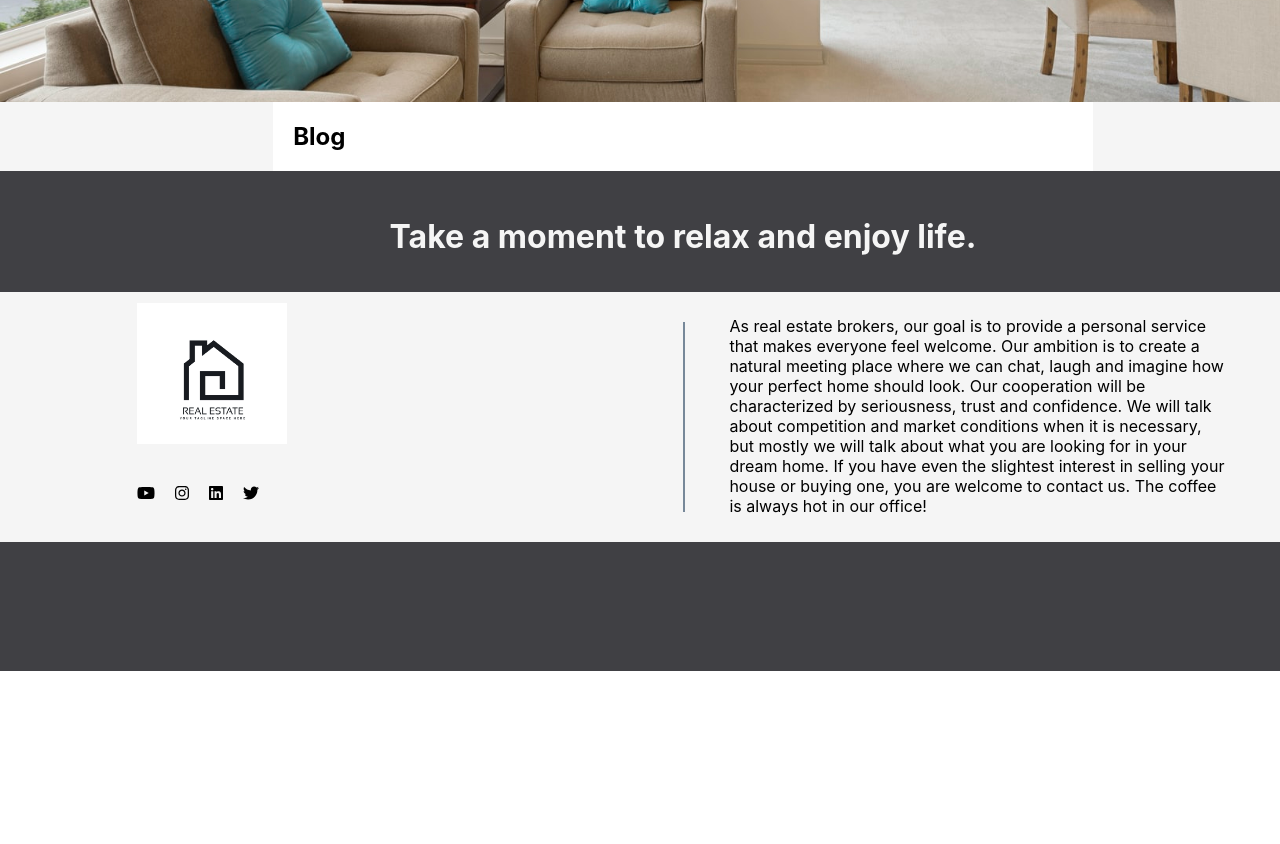
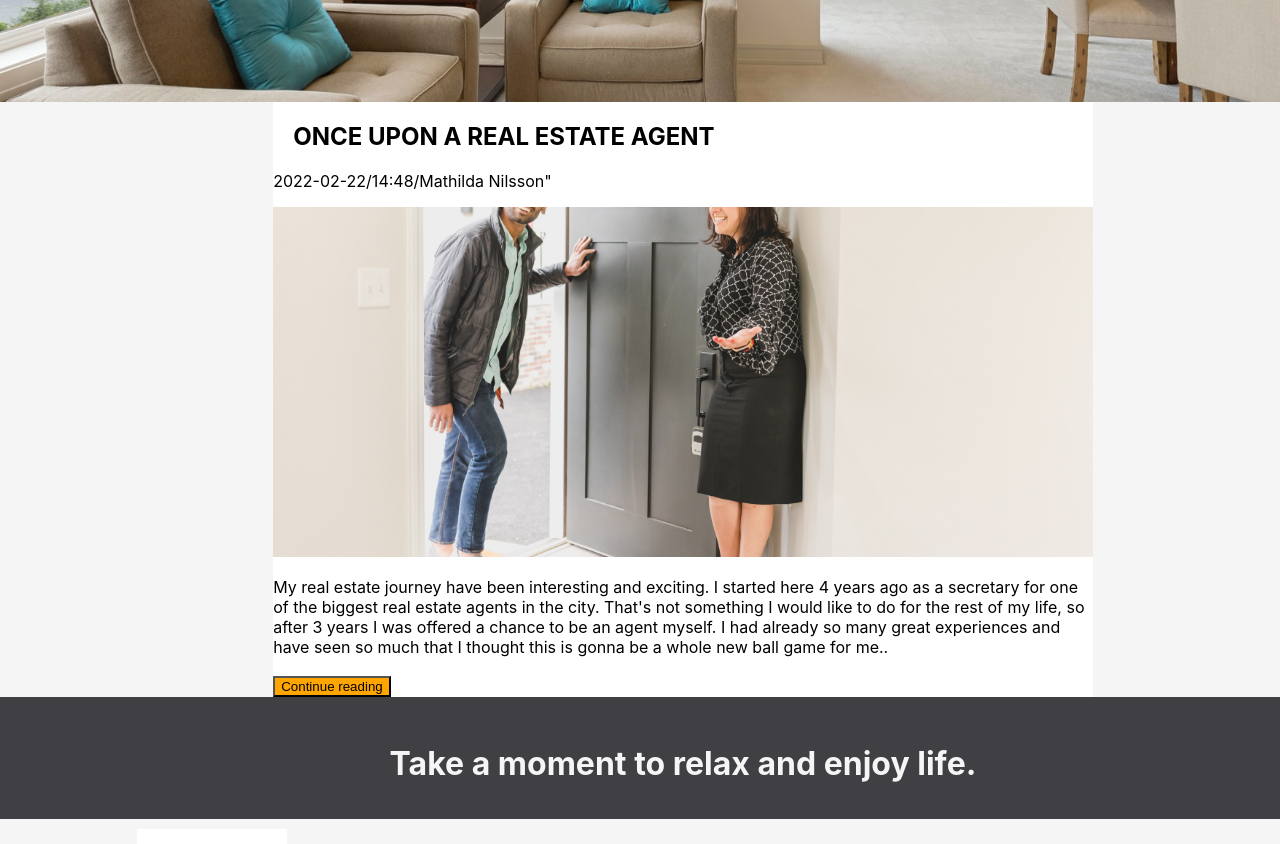
Before and after one commit to Oggilit0/Real-estate, a React (Create React App) app: page /blog in a window 1280 px wide. Shown: the part 280-1124 px from the top of the page. Before the commit the page ends 951 px from the top, so only its background shows below. Built offline with nearby package versions, Linux system fonts and the light colour scheme.

Commit message:
Edit blogpage with first blog summary

```diff
--- a/src/App.js
+++ b/src/App.js
@@ -10,6 +10,7 @@ import Buy from "./components/Buy";
 import Contact from "./components/Contact";
 import Services from "./components/Services";
 import TopImage from "./components/TopImage";
+import BlogPost from "./components/BlogPost";
 
 function App() {
   return (
@@ -22,6 +23,7 @@ function App() {
             <Route path="/" element={<LandingPage />} />
             <Route path="/about" element={<About />} />
             <Route path="/blog" element={<Blog />} />
+            <Route path="/blogpost" element={<BlogPost />} />
             <Route path="/buy" element={<Buy />} />
             <Route path="/contact" element={<Contact />} />
             <Route path="/services" element={<Services />} />
--- a/src/components/Blog.js
+++ b/src/components/Blog.js
@@ -1,5 +1,15 @@
+import picture from "../components/Pictures/real-estate-agent.jpg";
+
 const Blog = () => {
-  return <h2>Blog</h2>;
+  return (
+    <div className="blog">
+      <h2 id="title">ONCE UPON A REAL ESTATE AGENT</h2>
+      <p id="datetime">2022-02-22/14:48/Mathilda Nilsson"</p>
+      <img id="blogImage" src={picture} />
+      <p id="text">My real estate journey have been interesting and exciting. I started here 4 years ago as a secretary for one of the biggest real estate agents in the city. That's not something I would like to do for the rest of my life, so after 3 years I was offered a chance to be an agent myself. I had already so many great experiences and have seen so much that I thought this is gonna be a whole new ball game for me..</p>
+      <button id="continue-reading-btn" onClick={event => window.location.href='/BlogPost'}>Continue reading</button>
+    </div>
+    );
 };
 
 
--- a/src/components/BlogPost.js
+++ b/src/components/BlogPost.js
@@ -7,7 +7,7 @@ const BlogPost = () => {
     blogTime: "13:49",
     blogAuthor: "Mathilda Nilsson",
     blogText:
-      "We know that there are a lot of items to choose from with your home search, so we offer up-to-date listings from many different realtors. That way, we can show you homes for sale in the neighborhood you love, in fact, homes that you haven't even considered yet. We'll let you know about them -- before they show up on the market! It's like becoming an expert on real estate about houses and neighborhoods before you ever see them for sale!",
+      "My real estate journey have been interesting and exciting. I started here 4 years ago as a secretary for one of the biggest real estate agents in the city. That's not something I would like to do for the rest of my life, so after 3 years I was offered a chance to be an agent myself. I had already so many great experiences and have seen so much that I thought this is gonna be a whole new ball game for me. 3 years later, it hasn't disappointed me once. My clients and I have become friends through this journey and some even became family. It gives me chills just thinking about all the amazing people i met during these past 6 years and all the people who are still to come. And when the day comes that I'm standing on top of it all, with my clients by my side and my kids playing around, i know this is going to be where i belong.'",
   };
 
   return (
--- a/src/components/Header.js
+++ b/src/components/Header.js
@@ -17,7 +17,7 @@ const Header = () => {
             <Link to="/buy">Buy</Link>
           </li>
           <li>
-            <Link to="/blogpost">Blog</Link>
+            <Link to="/blog">Blog</Link>
           </li>
           <li>
             <Link to="contact">Contact</Link>
--- a/src/stylesheets/Blog.css
+++ b/src/stylesheets/Blog.css
@@ -0,0 +1,10 @@
+#blogImage{
+  width: 100%;
+  height: 350px;
+  object-fit: cover;
+}
+
+#continue-reading-btn{
+  background-color: orange;
+  margin-top: 0.2rem;
+}
```
